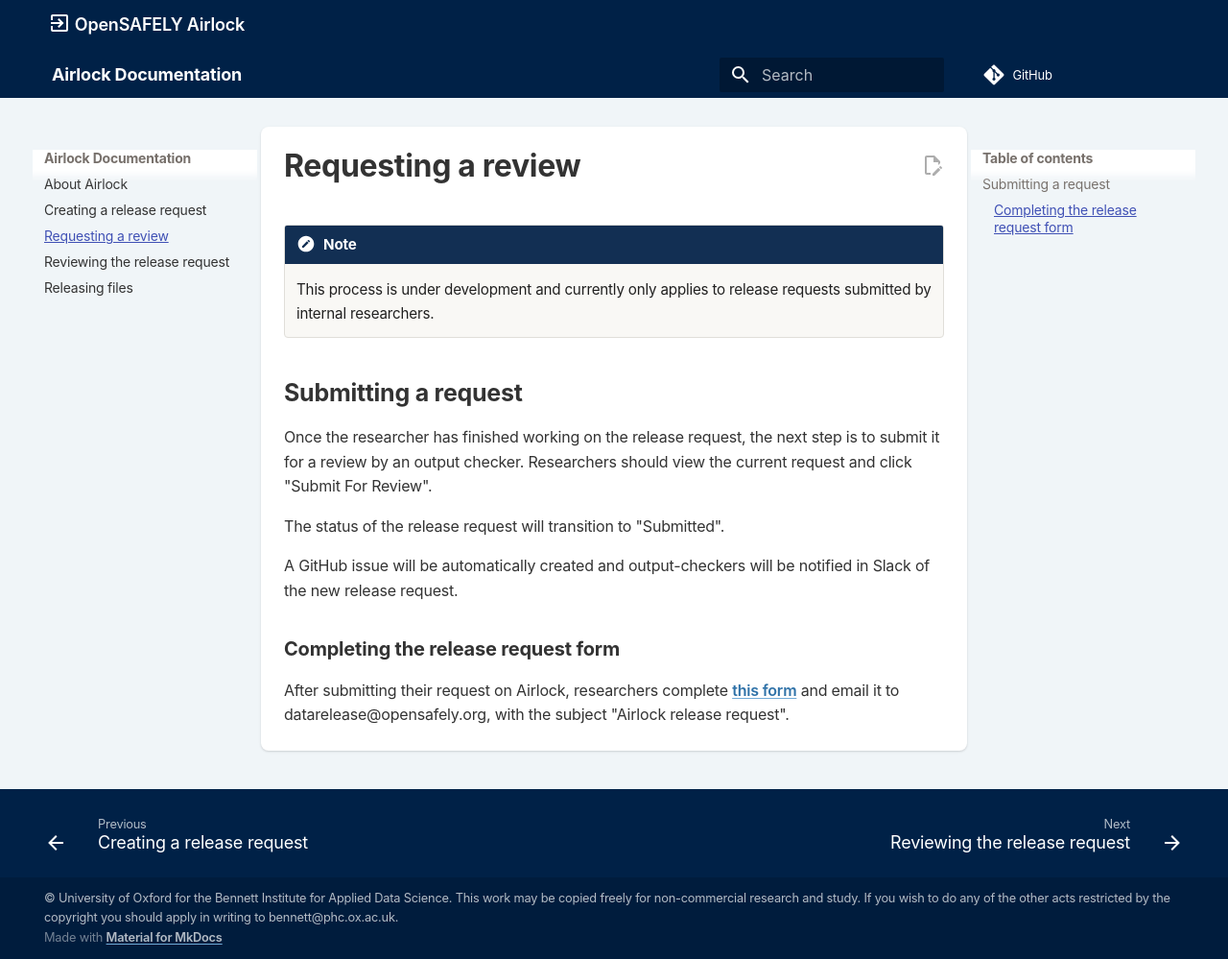
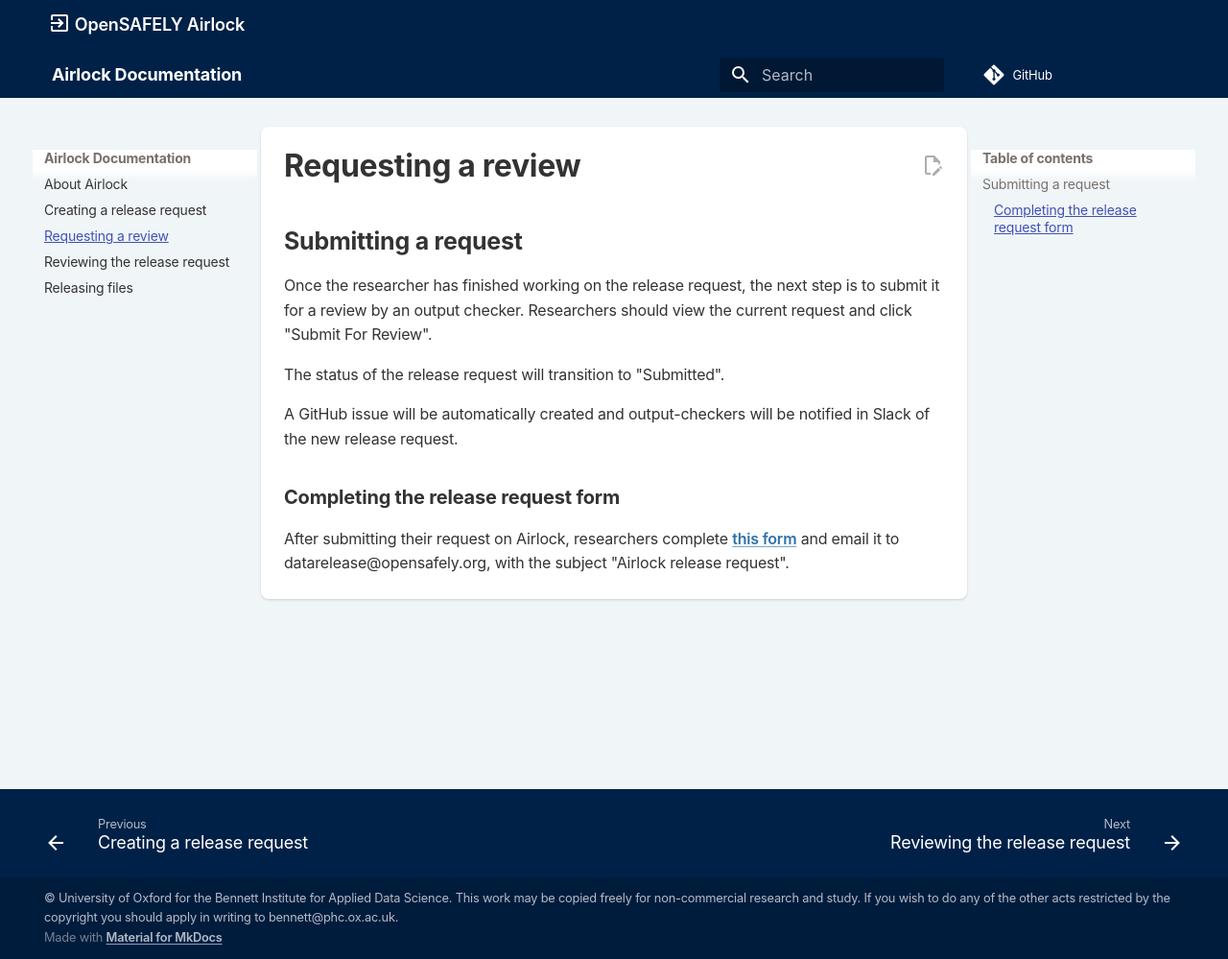
Before and after one commit to opensafely-core/airlock, an MkDocs documentation site: the page built from docs/requesting-a-review.md, in a window 1280 px wide and 999 px high. Shown: the whole window at 96% size. Built offline with MkDocs 1.6.1 and Material for MkDocs 9.7.7, drawn with Linux system fonts in a browser that asks for light colours; comment, search, counter and statistics services are not loaded.

Commit message:
Remove note about Airlock being for internal users only
We're going to ask LSHTM to try it out too

```diff
--- a/docs/requesting-a-review.md
+++ b/docs/requesting-a-review.md
@@ -1,8 +1,3 @@
-!!! Note
-    This process is under development and currently only applies to release requests
-    submitted by internal researchers.
-
-
 ## Submitting a request
 
 Once the researcher has finished working on the release request, the next step is to
```
